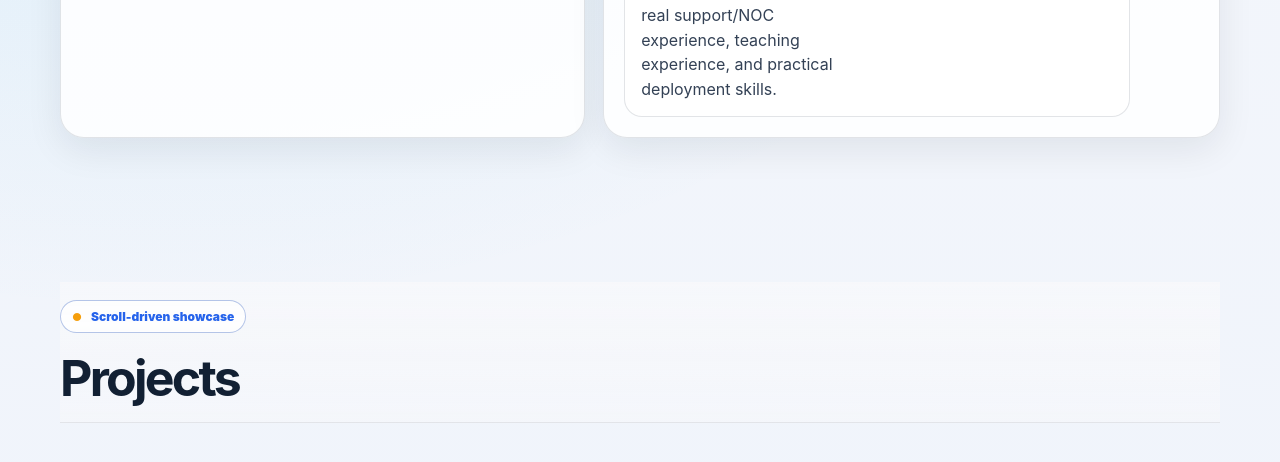
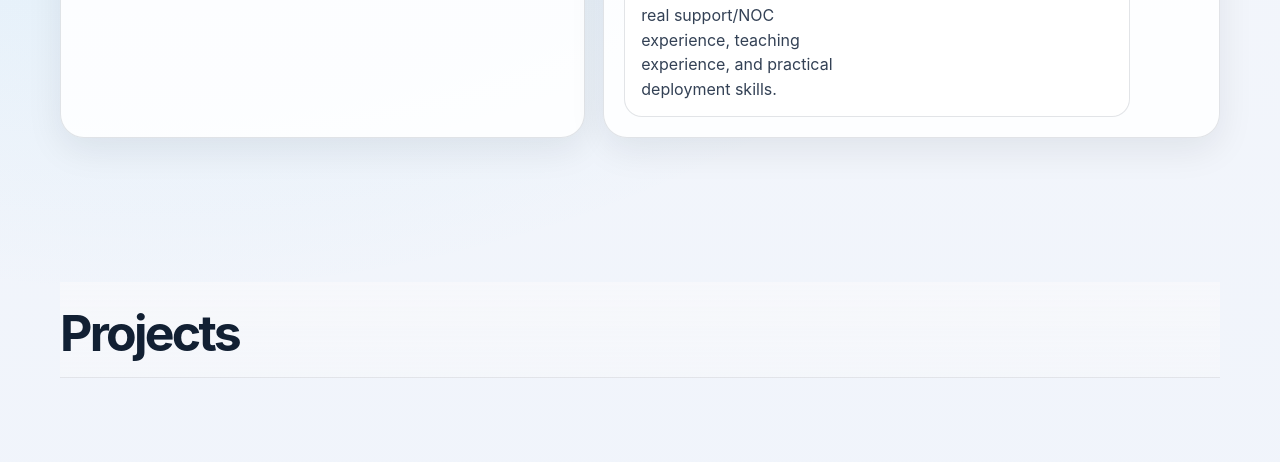
Before and after one commit to kfiros94/kfir-is-here, a plain HTML site: page index.html in a window 1280 px wide. Shown: the part 1394-1856 px from the top of the page. Drawn offline with nearby package versions, Linux system fonts and the light colour scheme.

Commit message:
Remove projects section label

```diff
--- a/index.html
+++ b/index.html
@@ -510,7 +510,6 @@
       <div class="wrap">
         <div class="section-head compact">
           <div>
-            <div class="cinema-label">Scroll-driven showcase</div>
             <h2>Projects</h2>
           </div>
         </div>
```
